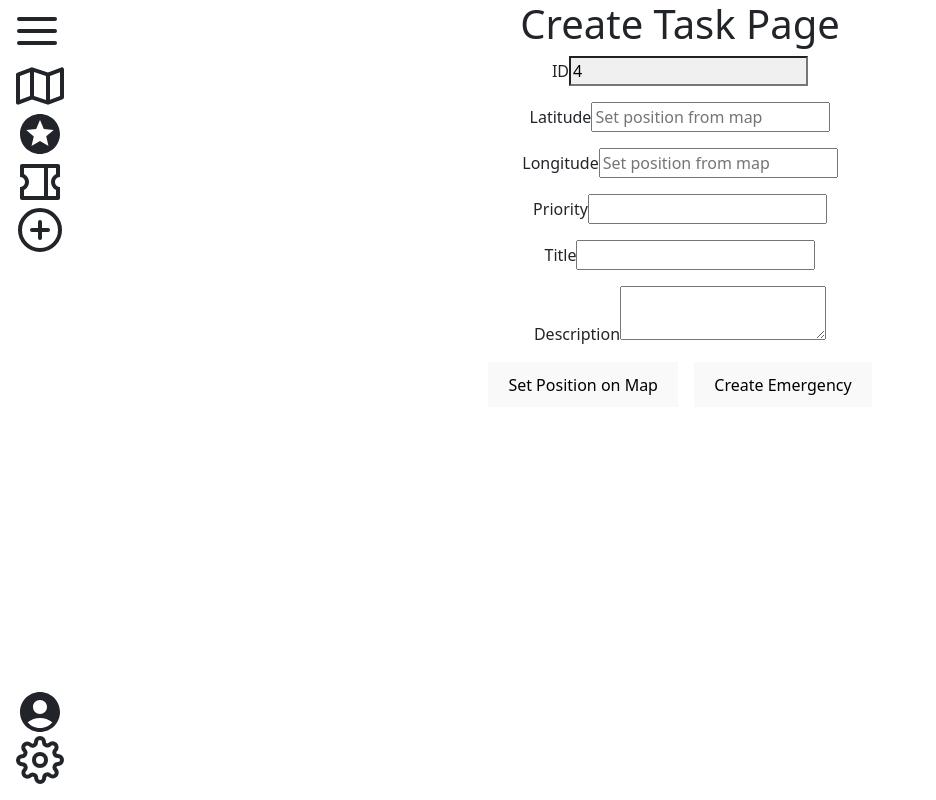
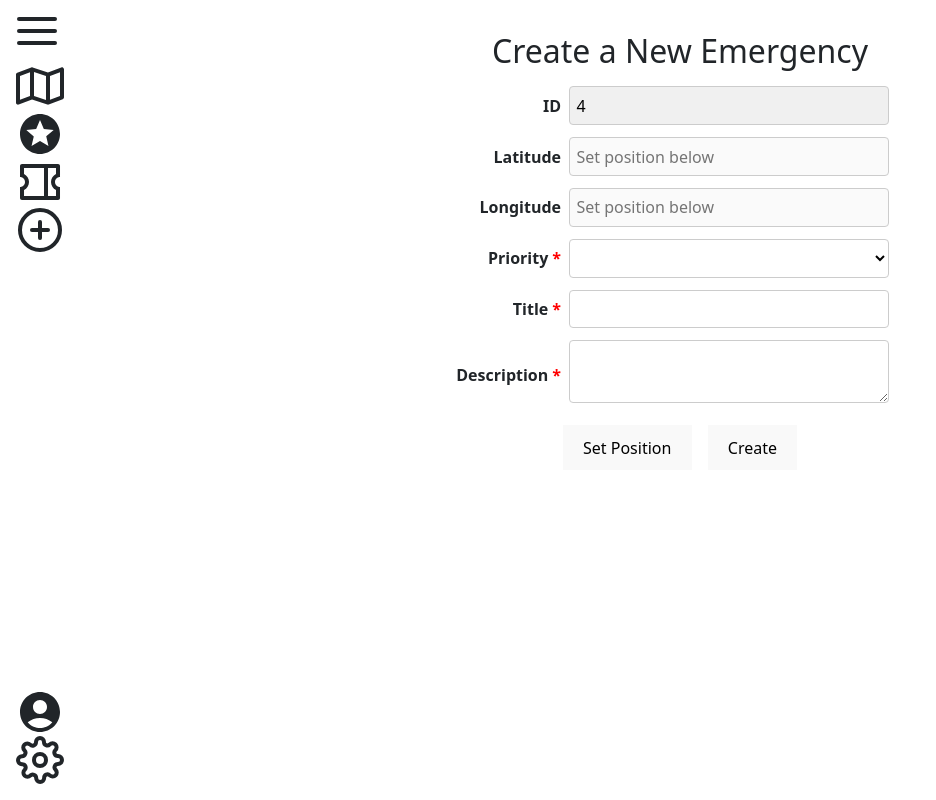
Before and after one commit to 12209123/FloodAssistReactApp, a React (Vite) app: page /createTask in a window 1280 px wide. Shown: the whole page, without its empty margins (0-936 px from the left). Built offline with nearby package versions, Linux system fonts and the light colour scheme.

Commit message:
fixed formatting on create task

```diff
--- a/src/pages/CreateTask.tsx
+++ b/src/pages/CreateTask.tsx
@@ -1,14 +1,15 @@
-// CreateTask.tsx
 import { useNavigate } from "react-router-dom";
 import React, { useState } from "react";
 import { EmergencyWaypoint, emergencies } from "../data/emergencies";
-// Or however you store your global emergencies
-import { setCurrentRegisteredEmergency } from "../globalRegistrationStore";
-import { getCurrentUserId } from "../globalRegistrationStore"; // We just created this
+import {
+  setCurrentRegisteredEmergency,
+  getCurrentUserId,
+} from "../globalRegistrationStore";
 import MapView from "./Discover";
 
 const CreateTask: React.FC = () => {
-  const navigate = useNavigate(); // <-- to navigate programmatically
+  const navigate = useNavigate();
+
   const [nextId, setNextId] = useState(() => {
     if (emergencies.length === 0) return 1;
     const maxId = Math.max(...emergencies.map((e) => e.id));
@@ -40,24 +41,18 @@ const CreateTask: React.FC = () => {
     const newEmergency: EmergencyWaypoint = {
       id: nextId,
       position: [Number(formData.positionLat), Number(formData.positionLng)],
-      priority: formData.priority,
+      priority: formData.priority, // e.g. "low", "medium", or "high"
       title: formData.title,
       description: formData.description,
-
-      // <-- The key line: make the current user the owner
       ownerId: getCurrentUserId(),
     };
 
-    // Push to global array
+    // Add to global array and set as current registered
     emergencies.push(newEmergency);
-
-    // Auto-register this user to the newly created emergency
     setCurrentRegisteredEmergency(newEmergency.id);
 
-    // Prepare next ID for subsequent tasks
+    // Increment ID and reset form
     setNextId(nextId + 1);
-
-    // Reset form
     setFormData({
       positionLat: "",
       positionLng: "",
@@ -66,17 +61,39 @@ const CreateTask: React.FC = () => {
       description: "",
     });
 
-    alert(
-      "New emergency added (in memory) and you are registered as the owner!"
-    );
-    console.log("Updated globalEmergencies:", emergencies);
+    alert("New emergency added and you are registered as the owner!");
+    console.log("Updated emergencies:", emergencies);
     navigate("/currentTask");
   };
 
+  const renderFieldRow = (
+    label: string,
+    child: React.ReactNode,
+    required = false
+  ) => (
+    <div
+      style={{
+        marginBottom: "0.75rem",
+        display: "flex",
+        alignItems: "center",
+      }}>
+      <label
+        style={{
+          width: "90px",
+          marginRight: "0.5rem",
+          fontWeight: "bold",
+          display: "flex",
+          justifyContent: "flex-end",
+        }}>
+        {label}
+        {required && <span style={{ color: "red", marginLeft: "4px" }}>*</span>}
+      </label>
+      <div style={{ flex: 1 }}>{child}</div>
+    </div>
+  );
+
   return (
-    <div>
-      <h1>Create Task Page</h1>
-
+    <div style={{ padding: "1rem" }}>
       {showMap ? (
         <div style={{ width: "100%", height: "400px" }}>
           <MapView
@@ -87,51 +104,100 @@ const CreateTask: React.FC = () => {
       ) : (
         <form
           onSubmit={handleSubmit}
-          style={{ maxWidth: "400px", margin: "auto" }}>
-          {/* ID Field (readOnly) */}
-          <div style={{ marginBottom: "1em" }}>
-            <label>ID</label>
+          style={{
+            maxWidth: "450px",
+            margin: "0 auto",
+            padding: "1rem",
+            border: "none",
+            backgroundColor: "#fff",
+          }}>
+          <h2 style={{ textAlign: "center", marginBottom: "1rem" }}>
+            Create a New Emergency
+          </h2>
+
+          {renderFieldRow(
+            "ID",
             <input
               type="number"
               value={nextId}
               readOnly
-              style={{ backgroundColor: "#f0f0f0" }}
+              style={{
+                width: "100%",
+                padding: "0.4rem",
+                fontSize: "1rem",
+                border: "1px solid #ccc",
+                borderRadius: "4px",
+                backgroundColor: "#f0f0f0",
+                color: "#000",
+              }}
             />
-          </div>
+          )}
 
-          <div style={{ marginBottom: "1em" }}>
-            <label>Latitude</label>
+          {renderFieldRow(
+            "Latitude",
             <input
               type="text"
               value={formData.positionLat}
               readOnly
-              placeholder="Set position from map"
+              placeholder="Set position below"
+              style={{
+                width: "100%",
+                padding: "0.4rem",
+                fontSize: "1rem",
+                border: "1px solid #ccc",
+                borderRadius: "4px",
+                backgroundColor: "#fafafa",
+                color: "#000",
+              }}
             />
-          </div>
-          <div style={{ marginBottom: "1em" }}>
-            <label>Longitude</label>
+          )}
+
+          {renderFieldRow(
+            "Longitude",
             <input
               type="text"
               value={formData.positionLng}
               readOnly
-              placeholder="Set position from map"
+              placeholder="Set position below"
+              style={{
+                width: "100%",
+                padding: "0.4rem",
+                fontSize: "1rem",
+                border: "1px solid #ccc",
+                borderRadius: "4px",
+                backgroundColor: "#fafafa",
+                color: "#000",
+              }}
             />
-          </div>
+          )}
 
-          <div style={{ marginBottom: "1em" }}>
-            <label>Priority</label>
-            <input
-              type="text"
+          {renderFieldRow(
+            "Priority",
+            <select
               value={formData.priority}
               onChange={(e) =>
                 setFormData({ ...formData, priority: e.target.value })
               }
               required
-            />
-          </div>
+              style={{
+                width: "100%",
+                padding: "0.4rem",
+                fontSize: "1rem",
+                border: "1px solid #ccc",
+                borderRadius: "4px",
+                backgroundColor: "#fff",
+                color: "black",
+              }}>
+              <option value="" disabled></option>
+              <option value="low">Low</option>
+              <option value="medium">Medium</option>
+              <option value="high">High</option>
+            </select>,
+            true
+          )}
 
-          <div style={{ marginBottom: "1em" }}>
-            <label>Title</label>
+          {renderFieldRow(
+            "Title",
             <input
               type="text"
               value={formData.title}
@@ -139,26 +205,49 @@ const CreateTask: React.FC = () => {
                 setFormData({ ...formData, title: e.target.value })
               }
               required
-            />
-          </div>
+              style={{
+                width: "100%",
+                padding: "0.4rem",
+                fontSize: "1rem",
+                border: "1px solid #ccc",
+                borderRadius: "4px",
+              }}
+            />,
+            true
+          )}
 
-          <div style={{ marginBottom: "1em" }}>
-            <label>Description</label>
+          {renderFieldRow(
+            "Description",
             <textarea
               value={formData.description}
               onChange={(e) =>
                 setFormData({ ...formData, description: e.target.value })
               }
               required
-            />
+              style={{
+                width: "100%",
+                padding: "0.4rem",
+                fontSize: "1rem",
+                border: "1px solid #ccc",
+                borderRadius: "4px",
+              }}
+            />,
+            true
+          )}
+
+          <div style={{ textAlign: "center", marginTop: "1rem" }}>
+            <button
+              type="button"
+              onClick={() => setShowMap(true)}
+              style={{
+                marginRight: "1em",
+              }}>
+              Set Position
+            </button>
+            <button type="submit" style={{}}>
+              Create
+            </button>
           </div>
-
-          <button type="button" onClick={() => setShowMap(true)}>
-            Set Position on Map
-          </button>
-          <button type="submit" style={{ marginLeft: "1em" }}>
-            Create Emergency
-          </button>
         </form>
       )}
     </div>
```
